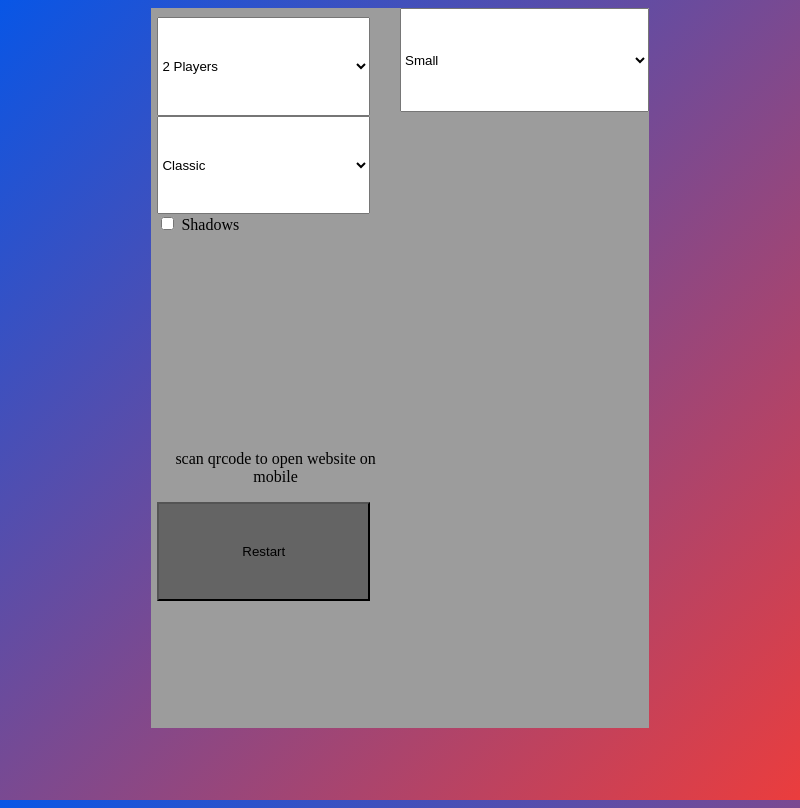
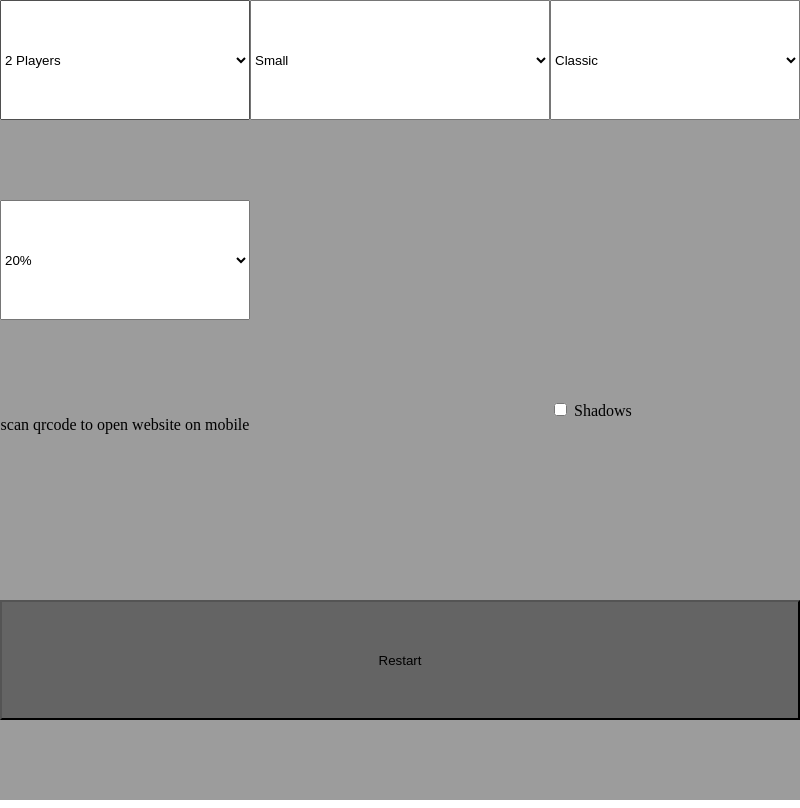
Before and after one commit to Blank2275/Tilerace.io-2.0, an Electron app: page App/HTML/manage.html in a window 800 px wide. Drawn offline with Linux system fonts and the light colour scheme.

Commit message:
re-added noise chunks and redid menu

```diff
--- a/App/HTML/manage.html
+++ b/App/HTML/manage.html
@@ -12,62 +12,51 @@
             body{
                 background: linear-gradient(to bottom right,rgb(8, 86, 230), rgb(235, 61, 61));
                 overflow: hidden;
+                padding: 0;
+                margin: 0;
             }
             #main-area{
                 width:fit-content;
                 min-width: 60%;
-                height:90%;
+                height:100%;
                 margin:auto auto;
                 margin-top:auto;
                 background-color:rgb(156, 156, 156);
                 display:grid;
-                grid-template-columns: repeat(2, 1fr);
+                grid-template-columns: repeat(3, 1fr);
                 grid-template-rows: repeat(4, 1fr);
             }
             #main-form{
                 margin:auto auto;
                 width:95%;
-                height:95%;
+                height:55%;
             }
             #submit{
-                width:90%;
-                height:30%;
                 background-color:rgb(100,100,100);
                 position:relative;
-                grid-column: 1;
-                grid-row: 3;
+                grid-column: 1/4;
+                grid-row: 4;
             }
             #num-players{
                 grid-column: 1;
                 grid-row: 1;
             }
             #gamemode{
-                grid-column: 1;
-                grid-row:2;
+                grid-column: 3;
+                grid-row:1;
             }
             #shadows{
                 grid-column: 1;
                 grid-row:3;
             }
             #mapsize{
-                height:30%;
                 grid-column: 2;
                 grid-row: 1;
             }
-            .select{
-                width:90%;
-                position:relative;
-                height:30%;
-            }
             #qrcode{
+                grid-column: 2;
+                grid-row: 3/4;
                 display:flex;
-                justify-content:center;
-                height:200px;
-                width:200px;
-                position:relative;
-                left:calc(50% - 100px);
-                grid-column: 1;
-                grid-row: 2;
             }
             #QRinstructions{
                 text-align:center;
@@ -75,10 +64,24 @@
             #urlDisplay{
                 text-align:center;
             }
+            #text-labels{
+                grid-column: 1;
+                grid-row:3;
+            }
+            #boolean-options{
+                grid-column: 3;
+                grid-row:3;
+            }
+            #wall-percentage{
+                grid-column:1;
+                grid-row:2;
+            }
+            .select{
+                max-height: 15vh;
+            }
         </style>
         <div id = "main-area">
-            <div id = "main-form">
-                <select class = "select" id = "num-players" name = "number of players">
+            <select class="select" id="num-players" name="number of players">
                 <option>2 Players</option>
                 <option>3 Players</option>
                 <option>4 Players</option>
@@ -89,22 +92,34 @@
             </select>
             <select class="select" id="gamemode" name="number of players">
                 <option>Classic</option>
+                <option>Random</option>
                 <option>Chunks</option>
             </select>
-                <br/>
-                <input type = "checkbox" id = "shadows" name = "shadows"></input>
-                <label for="shadows">Shadows</label>
-                <canvas id="qrcode"></canvas>
-                <p id = "QRinstructions">scan qrcode to open website on mobile</p>
-                <p id = "urlDisplay"></p>
-                <button type="submit" id = "submit">Restart</button>
-            </div>
-            <select id="mapsize">
+            <select class="select" id="mapsize">
                 <option>Small</option>
                 <option>Medium</option>
                 <option>Large</option>
                 <option>Massive</option>
             </select>
+            <select class="select" id="wall-percentage">
+                <option>20%</option>
+                <option>30%</option>
+                <option>40%</option>
+                <option>50%</option>
+                <option>60%</option>
+                <option>70%</option>
+            </select>
+
+            <button class="select" type="submit" id="submit">Restart</button>
+            <div class="select" id = "text-labels">
+                <p id="QRinstructions">scan qrcode to open website on mobile</p>
+                <p id="urlDisplay"></p>
+            </div>
+            <div class="select" id = "boolean-options">
+                <input type="checkbox" id="shadows" name="shadows"></input>
+                <label for="shadows">Shadows</label>
+            </div>
+            <canvas id="qrcode"></canvas>
         </div>
     </body>
 </html>
--- a/App/index.js
+++ b/App/index.js
@@ -28,7 +28,7 @@ app.on('window-all-closed', () => {
     if (process.platform !== 'darwin') app.quit();
 });
 
-ipcMain.on('restart', (event, players, gamemode, shadows, mapSizeIndex) => {
-    webServer.restart(players, gamemode, shadows, mapSizeIndex);
+ipcMain.on('restart', (event, players, gamemode, shadows, mapSizeIndex, wallPercentageIndex) => {
+    webServer.restart(players, gamemode, shadows, mapSizeIndex, wallPercentageIndex);
     event.returnValue = 'success';
 });
--- a/App/src/preload.js
+++ b/App/src/preload.js
@@ -23,7 +23,8 @@ function restart(e){
     var playersIndex = document.getElementById("num-players").selectedIndex;
     var gamemodeIndex = document.getElementById("gamemode").selectedIndex;
     var mapSizeIndex = document.getElementById("mapsize").selectedIndex;
+    var wallPercentageIndex = document.getElementById("wall-percentage").selectedIndex;
     var shadows = document.getElementById("shadows").checked;
-    ipcRenderer.sendSync('restart', playersIndex, gamemodeIndex, shadows, mapSizeIndex);
+    ipcRenderer.sendSync('restart', playersIndex, gamemodeIndex, shadows, mapSizeIndex, wallPercentageIndex);
     //sockelert(playersIndex);t.emit("restart", playersIndex);
 }
--- a/package.json
+++ b/package.json
@@ -23,6 +23,7 @@
     "ip": "^1.1.5",
     "path": "^0.12.7",
     "qrcode": "^1.5.0",
+    "simplex-noise": "^3.0.1",
     "socket.io": "^4.4.0"
   },
   "devDependencies": {
```
Also changed, not shown: Server/game.js (+17 -3 lines), Server/server.js (+7 -5 lines), 1 other file. Lines whose indentation alone changed are shown as unchanged.
